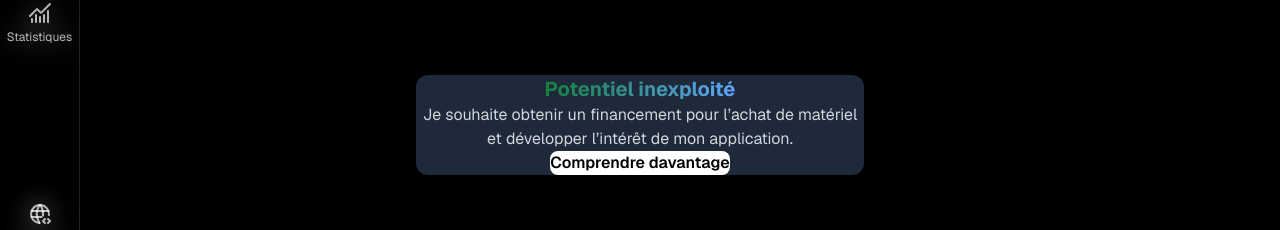
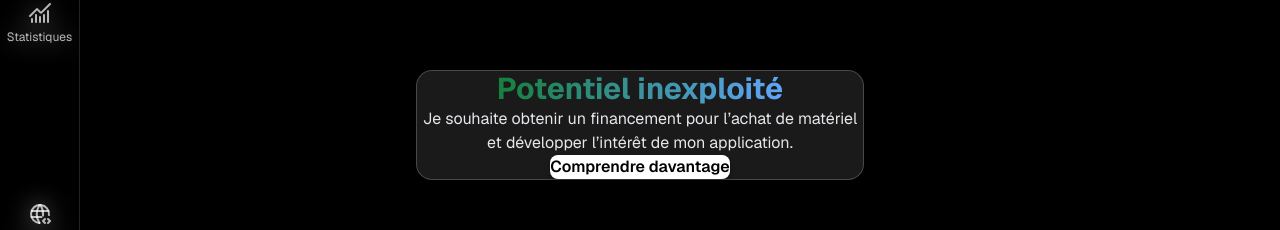
Before and after one commit to nonnzy7even7iete/nonnzytransformiumfullstackbundel, a Next.js app: page /dashboard in a window 1280 px wide. Shown: the part 275-505 px from the top of the page. Built offline with nearby package versions, Linux system fonts and the light colour scheme; no server answers; sample sign-in values are in the browser's storage.

Commit message:
Zy Bulding workflow

```diff
--- a/src/components/PotentialCard.tsx
+++ b/src/components/PotentialCard.tsx
@@ -16,10 +16,21 @@ export default function PotentialCard({
   const router = useRouter();
 
   return (
-    <div className="max-w-md w-full mx-auto bg-gray-800 text-white rounded-xl p-6 flex flex-col items-center text-center shadow-md">
+    <div
+      className="
+        relative w-full max-w-md mx-auto
+        bg-white/10 backdrop-blur-md
+        border border-white/20
+        rounded-2xl p-8
+        flex flex-col items-center text-center
+        shadow-lg shadow-black/30
+        hover:scale-[1.03] hover:shadow-green-400/20
+        transition-all duration-300
+      "
+    >
       {/* Titre avec gradient */}
       <h2
-        className="text-xl font-bold mb-4 text-transparent bg-clip-text"
+        className="text-2xl md:text-3xl font-bold mb-4 text-transparent bg-clip-text"
         style={{
           backgroundImage: "linear-gradient(90deg, #15803d, #60a5fa)",
         }}
@@ -28,12 +39,16 @@ export default function PotentialCard({
       </h2>
 
       {/* Description */}
-      <p className="text-gray-300 mb-6">{description}</p>
+      <p className="text-gray-200 mb-6">{description}</p>
 
       {/* Bouton de redirection */}
       <button
         onClick={() => router.push(redirectPath)}
-        className="bg-white text-black font-semibold px-6 py-3 rounded-lg hover:bg-gray-100 transition-colors"
+        className="
+          bg-white text-black font-semibold px-6 py-3 rounded-lg
+          shadow-md shadow-black/30
+          hover:bg-gray-100 transition-colors
+        "
       >
         Comprendre davantage
       </button>
```
